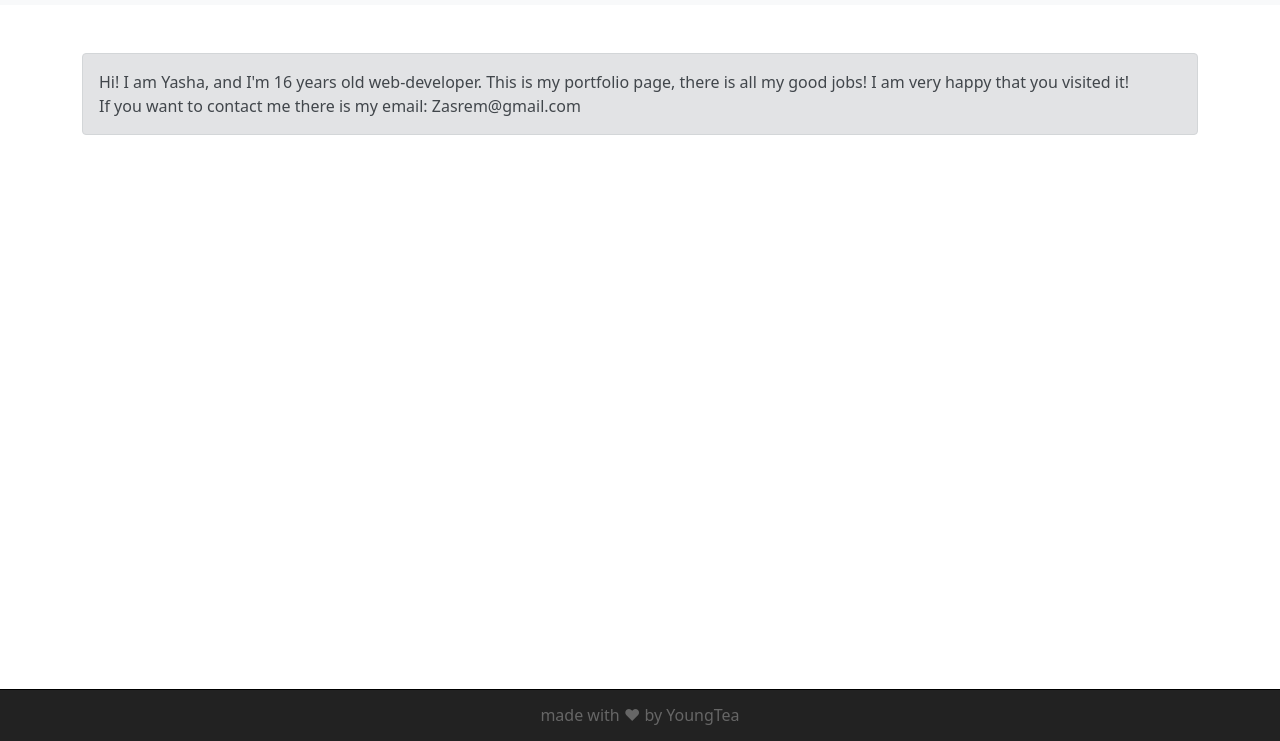
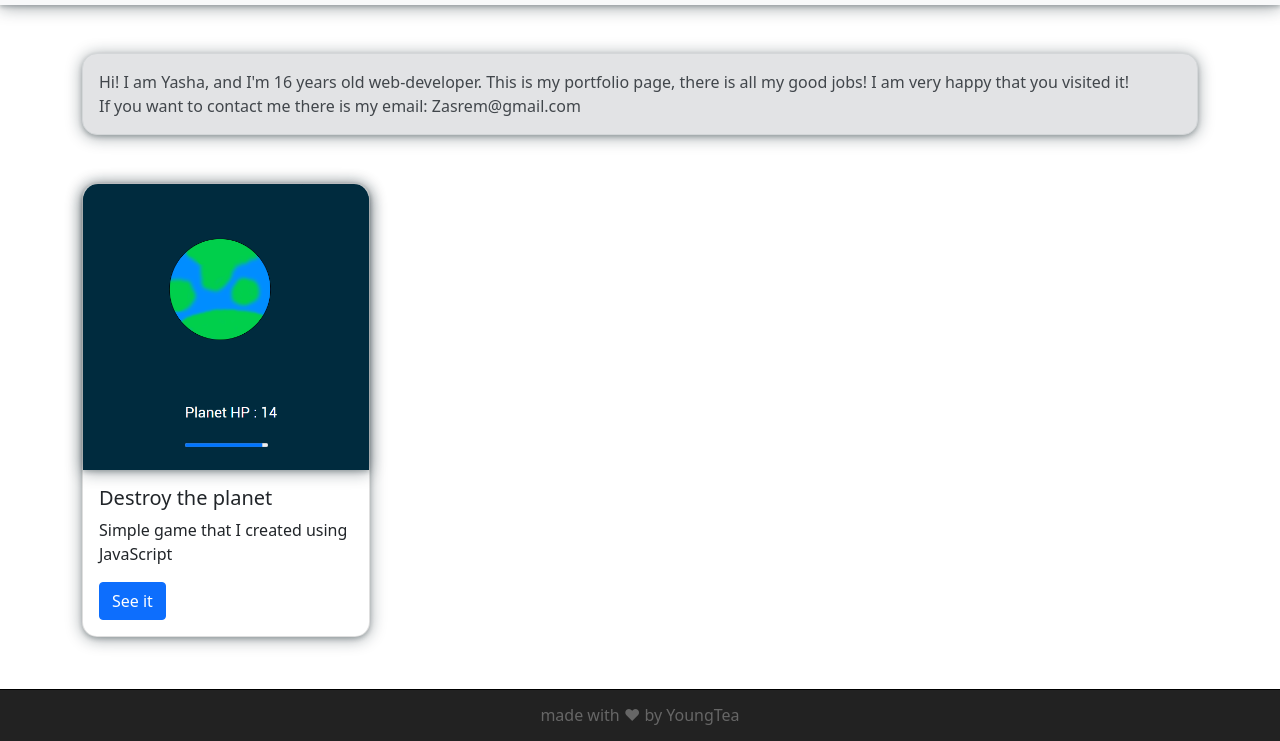
Before and after one commit to young-tea/MyWebSite, a website: page en.html in a window 1280 px wide. Shown: the part 59-800 px from the top of the page. Drawn offline with nearby package versions, Linux system fonts and the light colour scheme.

Commit message:
edited the UI and added one card for example

```diff
--- a/assets/css/port-style.css
+++ b/assets/css/port-style.css
@@ -27,6 +27,33 @@ footer {
     width: 18rem;
 }
 
+.card {
+	box-shadow: rgba(14, 30, 37, 0.22) 0px 2px 4px 0px,
+				rgba(14, 30, 37, 0.42) 0px 2px 16px 0px;
+
+	border-radius: 15px;
+}
+
+.card-img-top {
+	box-shadow: rgba(14, 30, 37, 0.22) 0px 2px 4px 0px,
+				rgba(14, 30, 37, 0.42) 0px 2px 16px 0px;
+
+	border-top-left-radius: 15px;
+	border-top-right-radius: 15px;
+}
+
+.alrt {
+	box-shadow: rgba(14, 30, 37, 0.22) 0px 2px 4px 0px,
+				rgba(14, 30, 37, 0.42) 0px 2px 16px 0px;
+
+	border-radius: 15px;
+}
+
 .nav-item{
 	text-align: center;
 }
+
+.navbar {
+	box-shadow: rgba(14, 30, 37, 0.22) 0px 2px 4px 0px,
+				rgba(14, 30, 37, 0.42) 0px 2px 16px 0px;
+}
--- a/en.html
+++ b/en.html
@@ -61,7 +61,7 @@
 
     <div class="container">
 
-        <div class="alert alert-secondary mt-5" role="alert">
+        <div class="alert alert-secondary mt-5 alrt" role="alert">
 
             Hi! I am Yasha, and I'm 16 years old web-developer. This is my portfolio page, there is all my good jobs! I am very happy that you visited it! <br> If you want to contact me there is my email: Zasrem@gmail.com
 
@@ -69,7 +69,7 @@
 
     </div>
 
-    <!--<div class="container mt-5">
+    <div class="container mt-5">
 
         <div class="card cards">
 
@@ -87,7 +87,7 @@
 
         </div>
 
-    </div>-->
+    </div>
 
     <footer>
 
```
Also changed, not shown: ru.html (+3 -3 lines).
